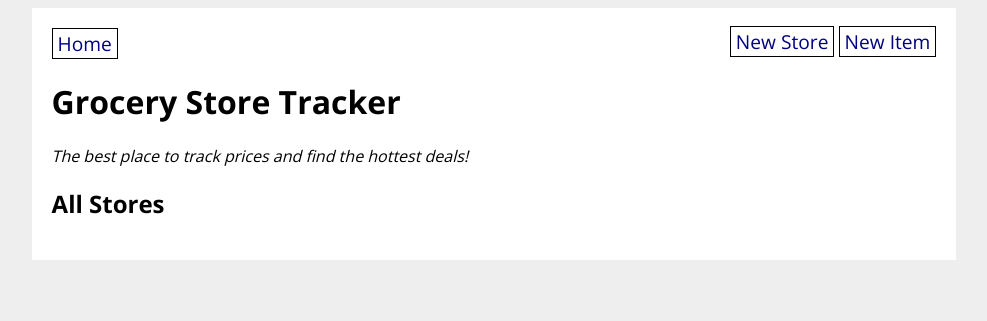
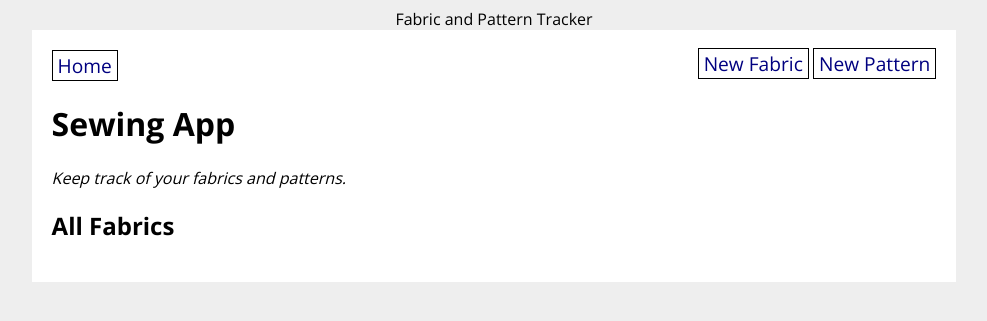
Before and after one commit to kangjoa/sew-serious, a Flask app: page / in a window 1280 px wide. Shown: the top 321 px of the page, without its empty margins (146-1133 px from the left). Run offline with Flask 2, Linux system fonts and the light colour scheme; data that the repository does not hold is empty; parts of the project's set-up code (start-up, migrations or seed data) failed here and were passed over.

Commit message:
Save progress: fabric mvp, pattern needs work

```diff
--- a/sewing_app/routes.py
+++ b/sewing_app/routes.py
@@ -16,7 +16,7 @@ main = Blueprint("main", __name__)
 @main.route('/')
 def homepage():
     all_fabrics = Fabric.query.all()
-    all_fabrics_names = ', '.join([fabric.title for fabric in all_fabrics])
+    all_fabrics_names = ', '.join([fabric.name for fabric in all_fabrics])
     print(f"All fabric names: {all_fabrics_names}")
     return render_template('home.html', all_fabrics=all_fabrics)
 
@@ -30,8 +30,10 @@ def new_fabric():
     if form.validate_on_submit():
         # create a new Fabric object and save it to the database
         new_fabric = Fabric(
-            title=form.title.data,
-            address=form.address.data
+            name=form.name.data,
+            color=form.color.data,
+            quantity=form.quantity.data,
+            photo_url=form.photo_url.data
         )
         db.session.add(new_fabric)
         db.session.commit()
@@ -39,7 +41,7 @@ def new_fabric():
         # flash a success message, and
         # redirect the user to the fabric detail page.
         flash('New fabric was created successfully!')
-        return redirect(url_for('main.store_detail', store_id=new_fabric.id))
+        return redirect(url_for('main.fabric_detail', store_id=new_fabric.id))
     # Send the form to the template and use it to render the form fields
     return render_template('new_fabric.html', form=form)
 
@@ -56,23 +58,21 @@ def new_pattern():
     if form.validate_on_submit():
         new_pattern = Pattern(
             name=form.name.data,
-            price=form.price.data,
             category=form.category.data,
-            photo_url=form.photo_url.data,
             fabric=form.fabric.data
         )
         db.session.add(new_pattern)
         db.session.commit()
 
         flash('New pattern was created successfully!')
-        return redirect(url_for('main.item_detail', item_id=new_pattern.id))
+        return redirect(url_for('main.pattern_detail', item_id=new_pattern.id))
 
     # Send the form to the template and use it to render the form fields
     return render_template('new_pattern.html', form=form)
 
 
 @main.route('/fabric/<store_id>', methods=['GET', 'POST'])
-def store_detail(store_id):
+def fabric_detail(store_id):
     fabric = Fabric.query.get(store_id)
     # Create a FabricForm and pass in `obj=fabric`
     form = FabricForm(obj=fabric)
@@ -85,16 +85,16 @@ def store_detail(store_id):
         form.populate_obj(fabric)
         db.session.commit()
 
-        flash('Store was updated successfully!')
-        return redirect(url_for('main.store_detail', store_id=fabric.id))
+        flash('Fabric was updated successfully!')
+        return redirect(url_for('main.fabric_detail', store_id=fabric.id))
 
     # Send the form to the template and use it to render the form fields
     fabric = Fabric.query.get(store_id)
-    return render_template('store_detail.html', fabric=fabric, form=form)
+    return render_template('fabric_detail.html', fabric=fabric, form=form)
 
 
 @main.route('/pattern/<item_id>', methods=['GET', 'POST'])
-def item_detail(item_id):
+def pattern_detail(item_id):
     pattern = Pattern.query.get(item_id)
     # Create a PatternForm and pass in `obj=pattern`
     form = PatternForm(obj=pattern)
@@ -107,9 +107,9 @@ def item_detail(item_id):
         form.populate_obj(pattern)
         db.session.commit()
 
-        flash('Item was updated successfully!')
-        return redirect(url_for('main.item_detail', item_id=pattern.id))
+        flash('Pattern was updated successfully!')
+        return redirect(url_for('main.pattern_detail', item_id=pattern.id))
 
     # Send the form to the template and use it to render the form fields
     pattern = Pattern.query.get(item_id)
-    return render_template('item_detail.html', pattern=pattern, form=form)
+    return render_template('pattern_detail.html', pattern=pattern, form=form)
--- a/sewing_app/static/style.css
+++ b/sewing_app/static/style.css
@@ -42,12 +42,12 @@ fieldset input {
   padding: 5px;
 }
 
-input[type=submit] {
+input[type='submit'] {
   width: 100px;
   align-self: flex-end;
 }
 
-div.store {
+div.fabric {
   border: 1px solid black;
   padding: 10px;
   margin-bottom: 10px;
@@ -59,7 +59,7 @@ div.items {
   flex-wrap: wrap;
 }
 
-div.item-details {
+div.pattern-details {
   border: 1px solid black;
   margin: 5px;
   padding: 5px;
--- a/sewing_app/templates/base.html
+++ b/sewing_app/templates/base.html
@@ -1,11 +1,13 @@
 <!DOCTYPE html>
 <html>
+
 <head>
-        <title>Grocery Store Tracker</title>
+    <name>Fabric and Pattern Tracker</name>
     <link rel="stylesheet" href="/static/style.css">
     <link rel="preconnect" href="https://fonts.gstatic.com">
     <link href="https://fonts.googleapis.com/css2?family=Open+Sans:wght@400;700&display=swap" rel="stylesheet">
 </head>
+
 <body>
     <div id="content">
         {% for message in get_flashed_messages() %}
@@ -14,11 +16,12 @@
         <nav>
             <a href="/">Home</a>
             <div>
-                    <a href="/new_store">New Store</a>
-                    <a href="/new_item">New Item</a>
+                <a href="/new_fabric">New Fabric</a>
+                <a href="/new_pattern">New Pattern</a>
             </div>
         </nav>
         {% block content %}{% endblock %}
     </div>
 </body>
+
 </html>
--- a/sewing_app/templates/home.html
+++ b/sewing_app/templates/home.html
@@ -1,17 +1,17 @@
 {% extends 'base.html' %}
 {% block content %}
 
-<h1>Grocery Store Tracker</h1>
+<h1>Sewing App</h1>
 
-<p><em>The best place to track prices and find the hottest deals!</em></p>
+<p><em>Keep track of your fabrics and patterns.</em></p>
 
-<h2>All Stores</h2>
+<h2>All Fabrics</h2>
 
-{% for store in all_stores %}
-<div class="store">
-    <a href="/store/{{ store.id }}">{{ store.title }}</a> -
-    {{ store.items|length }} items
-    <p><strong>Address:</strong> {{ store.address }}</p>
+{% for fabric in all_fabrics %}
+<div class="fabric">
+    <a href="/fabric/{{ fabric.id }}">{{ fabric.name }}</a> -
+    {{ fabric.items|length }} items
+    <p><strong>Color:</strong> {{ fabric.color }}</p>
 </div>
 {% endfor %}
 
```
Also changed, not shown: sewing_app/forms.py (+21 -32 lines), sewing_app/templates/fabric_detail.html (added, +77 -0 lines), sewing_app/templates/new_fabric.html (renamed from sewing_app/templates/new_item.html, +11 -21 lines), sewing_app/templates/new_pattern.html (renamed from sewing_app/templates/new_store.html, +10 -11 lines), sewing_app/templates/pattern_detail.html (renamed from sewing_app/templates/item_detail.html, +14 -21 lines), sewing_app/templates/store_detail.html (deleted, +0 -55 lines), README.md, sewing_app/database.db. Lines whose indentation alone changed are shown as unchanged.
